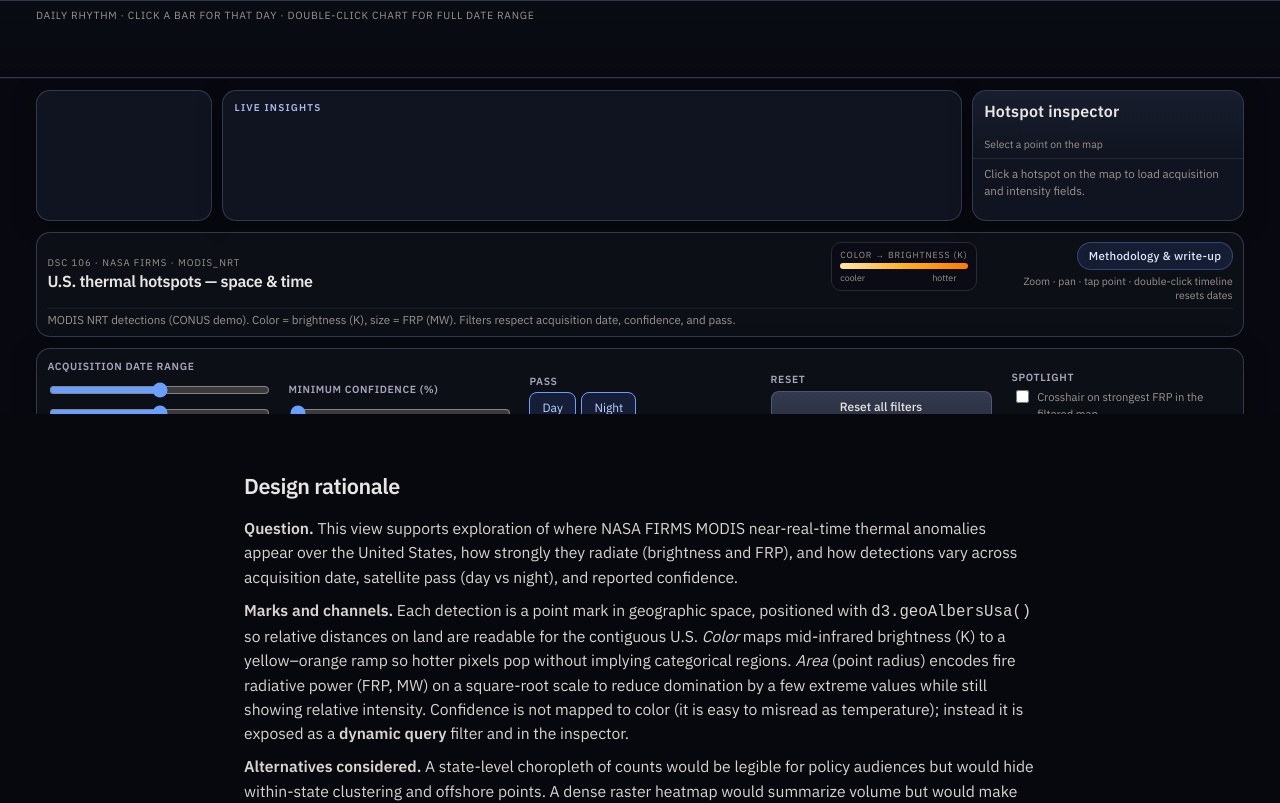
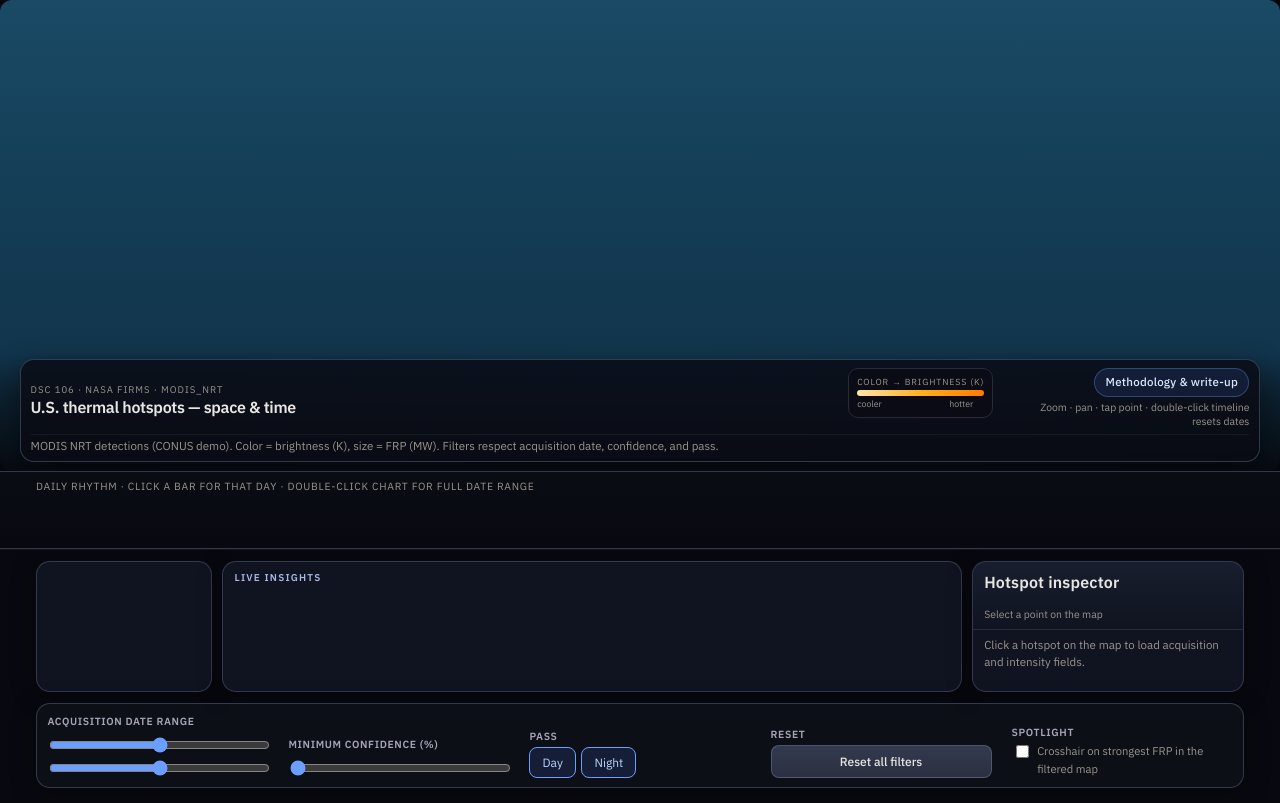
Before and after one commit to shreybe/A-Song-of-Ice-and-Fire, a plain HTML site: page index.html in a window 1280 px wide. Shown: the top 803 px of the page. Drawn offline with nearby package versions, Linux system fonts and the light colour scheme; no server answers.

Commit message:
Sync Project 3: visible map (100dvh) + HUD chrome on map

```diff
--- a/css/map-screen.css
+++ b/css/map-screen.css
@@ -20,6 +20,17 @@ body {
   background: #07080d;
 }
 
+/* First screen = fixed viewport height so grid `1fr` map row never collapses to 0 */
+.app-viewport {
+  box-sizing: border-box;
+  height: 100dvh;
+  min-height: 480px;
+  max-height: 100dvh;
+  overflow: hidden;
+  display: flex;
+  flex-direction: column;
+}
+
 /* Override style.css global `section` rule for full-bleed map shell */
 section#interactive.fullscreen-map {
   max-width: none;
@@ -27,31 +38,59 @@ section#interactive.fullscreen-map {
   padding: 0;
 }
 
-/* Grid: map row absorbs ALL leftover height — fixes “squashed” map */
+/* Grid: map row absorbs ALL leftover height — parent `.app-viewport` supplies definite block size */
 .fullscreen-map {
   --map-font: clamp(14px, 0.28vw + 13px, 15px);
   position: relative;
+  flex: 1 1 auto;
   display: grid;
   grid-template-columns: 1fr;
-  grid-template-rows: minmax(0, 1fr) auto auto;
-  width: 100vw;
+  grid-template-rows: minmax(220px, 1fr) auto auto;
+  width: 100%;
   max-width: none;
   margin: 0;
   padding: 0;
-  height: 100%;
   min-height: 0;
   overflow: hidden;
   font-size: var(--map-font);
   background: #06070c;
 }
 
-/* Row 1: map only */
+/* Row 1: map + bottom chrome overlay (title / legend sit on the map) */
 .fullscreen-map .map-workspace {
+  position: relative;
   min-height: 0;
   overflow: hidden;
   display: flex;
   flex-direction: column;
   box-shadow: inset 0 -1px 0 var(--map-edge);
+}
+
+/* Float header above map bottom — map stays the hero; chrome reads as HUD */
+.map-chrome-overlay {
+  position: absolute;
+  left: 0;
+  right: 0;
+  bottom: 0;
+  z-index: 4;
+  display: flex;
+  justify-content: center;
+  align-items: flex-end;
+  padding: 0.35rem 0.75rem 0.55rem;
+  pointer-events: none;
+  background: linear-gradient(
+    180deg,
+    rgba(6, 7, 12, 0) 0%,
+    rgba(6, 7, 12, 0.45) 40%,
+    rgba(6, 7, 12, 0.92) 100%
+  );
+}
+
+.map-chrome-overlay .map-chrome-head {
+  pointer-events: auto;
+  width: 100%;
+  max-width: var(--dash-max);
+  margin: 0;
 }
 
 .fullscreen-map .map-main {
@@ -154,10 +193,10 @@ section#interactive.fullscreen-map {
   stroke: rgba(90, 96, 120, 0.55);
 }
 
-/* Row 3: scrollable dashboard (cards + toolbar + filters) */
+/* Row 3: scrollable dashboard (cards + filters) — chrome lives on map overlay */
 .dashboard-surface {
   min-height: 0;
-  max-height: min(42dvh, 420px);
+  max-height: min(36dvh, 400px);
   overflow-y: auto;
   overflow-x: hidden;
   background: #080910;
@@ -297,16 +336,19 @@ section#interactive.fullscreen-map {
   color: var(--text);
 }
 
-/* Toolbar */
+/* Toolbar (HUD on map) */
 .map-chrome-head {
   display: grid;
   grid-template-columns: 1fr auto;
   gap: 0.4rem 1rem;
   align-items: start;
-  padding: 0.55rem 0.65rem;
+  padding: 0.5rem 0.6rem 0.45rem;
   border-radius: var(--dash-radius);
-  background: rgba(14, 16, 24, 0.88);
-  border: 1px solid var(--dash-border);
+  background: rgba(10, 12, 20, 0.82);
+  border: 1px solid rgba(72, 82, 110, 0.65);
+  backdrop-filter: blur(10px);
+  -webkit-backdrop-filter: blur(10px);
+  box-shadow: 0 8px 28px rgba(0, 0, 0, 0.45);
 }
 
 .chrome-cluster--inline {
@@ -566,7 +608,7 @@ section#interactive.fullscreen-map {
 
 @media (max-height: 700px) {
   .dashboard-surface {
-    max-height: min(48dvh, 380px);
+    max-height: min(42dvh, 360px);
   }
 
   #timeline-svg {
--- a/index.html
+++ b/index.html
@@ -32,6 +32,30 @@
               </div>
             </div>
           </div>
+          <div class="map-chrome-overlay" aria-label="Map title and legend">
+            <header class="map-chrome-head">
+              <div class="chrome-cluster chrome-cluster--inline">
+                <div class="chrome-title">
+                  <span class="tag">DSC 106 · NASA FIRMS · MODIS_NRT</span>
+                  <h1 class="map-title">U.S. thermal hotspots — space &amp; time</h1>
+                </div>
+                <div class="map-legend" aria-label="Map legend">
+                  <span class="legend-title">Color → brightness (K)</span>
+                  <span class="legend-scale" aria-hidden="true"></span>
+                  <span class="legend-low">cooler</span>
+                  <span class="legend-high">hotter</span>
+                </div>
+              </div>
+              <div class="chrome-actions">
+                <a class="writeup-jump" href="#writeup">Methodology &amp; write-up</a>
+                <span class="chrome-hint">Zoom · pan · tap point · double-click timeline resets dates</span>
+              </div>
+              <p class="map-sub map-sub--toolbar">
+                MODIS NRT detections (CONUS demo). Color = brightness (K), size = FRP (MW). Filters respect
+                acquisition date, confidence, and pass.
+              </p>
+            </header>
+          </div>
         </div>
 
         <div class="timeline-strip">
@@ -62,29 +86,6 @@
                 <dl id="detail-dl" hidden></dl>
               </aside>
             </div>
-
-            <header class="map-chrome-head">
-              <div class="chrome-cluster chrome-cluster--inline">
-                <div class="chrome-title">
-                  <span class="tag">DSC 106 · NASA FIRMS · MODIS_NRT</span>
-                  <h1 class="map-title">U.S. thermal hotspots — space &amp; time</h1>
-                </div>
-                <div class="map-legend" aria-label="Map legend">
-                  <span class="legend-title">Color → brightness (K)</span>
-                  <span class="legend-scale" aria-hidden="true"></span>
-                  <span class="legend-low">cooler</span>
-                  <span class="legend-high">hotter</span>
-                </div>
-              </div>
-              <div class="chrome-actions">
-                <a class="writeup-jump" href="#writeup">Methodology &amp; write-up</a>
-                <span class="chrome-hint">Zoom · pan · tap point · double-click timeline resets dates</span>
-              </div>
-              <p class="map-sub map-sub--toolbar">
-                MODIS NRT detections (CONUS demo). Color = brightness (K), size = FRP (MW). Filters respect
-                acquisition date, confidence, and pass.
-              </p>
-            </header>
 
             <div class="controls">
               <div class="control">
```
